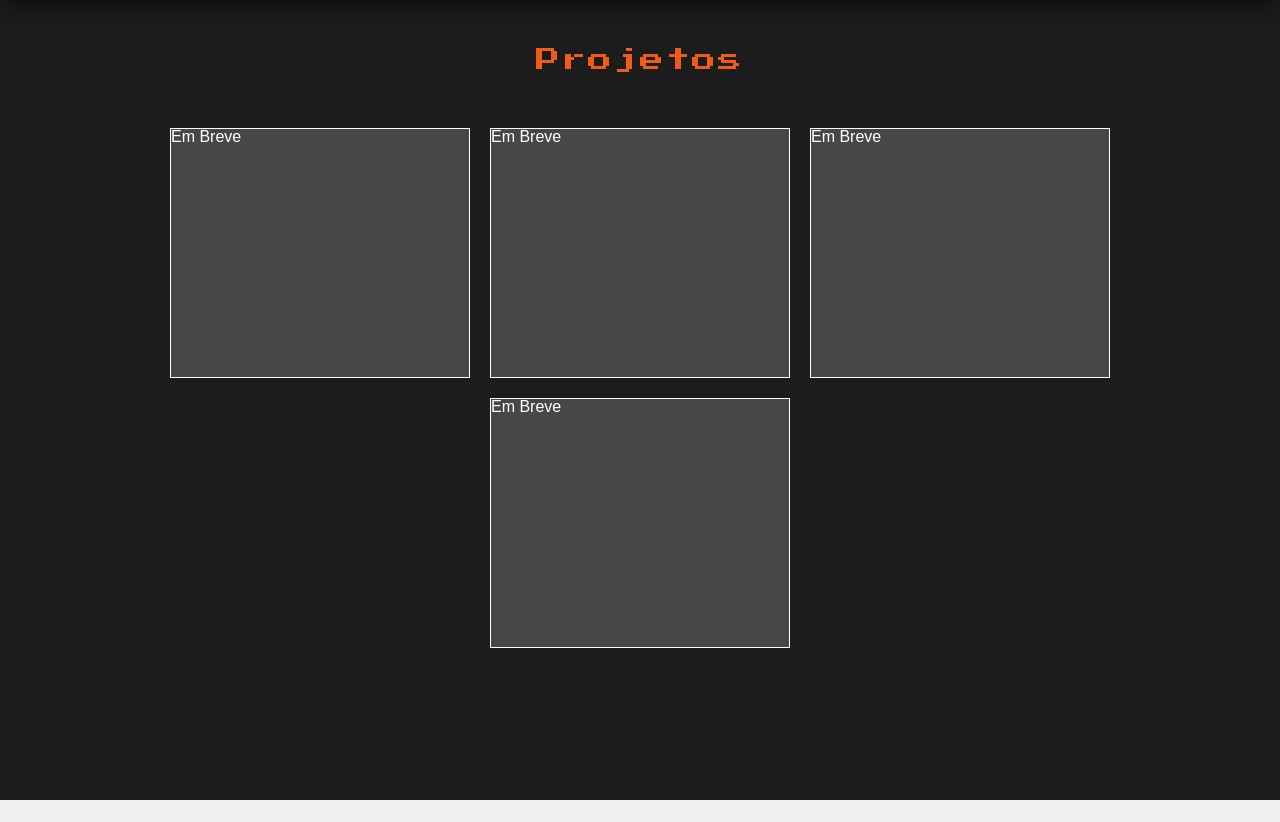
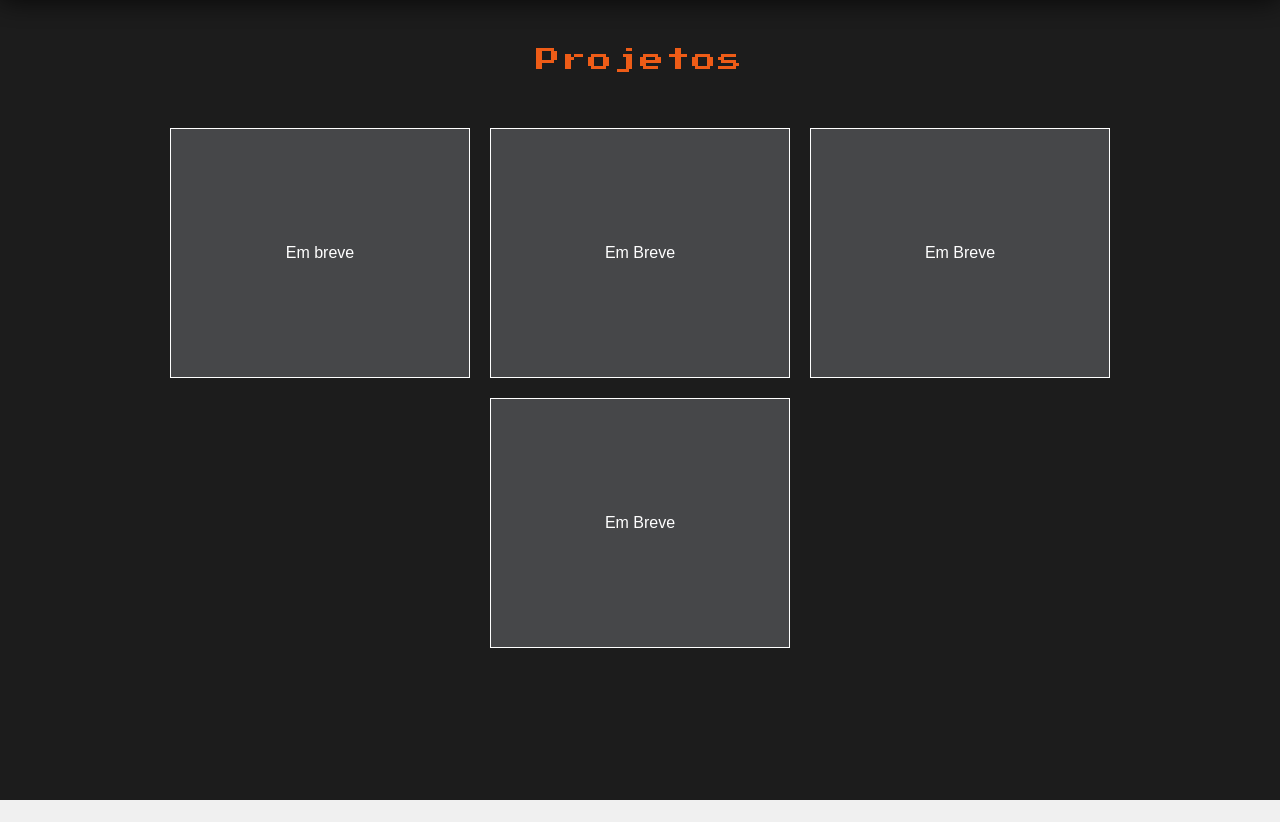
Before and after one commit to VictorCeSilva/Portfolio, a plain HTML site: page index.html in a window 1280 px wide. Shown: the part 1600-2422 px from the top of the page. Drawn offline with Linux system fonts and the light colour scheme.

Commit message:
alteração
Alteração básica de correção.

```diff
--- a/css/estilo_portifolio.css
+++ b/css/estilo_portifolio.css
@@ -20,7 +20,6 @@ html {
     scroll-behavior: smooth;
 
 }
-
 .section {
     box-sizing: border-box;
     height: 100vh;
@@ -143,7 +142,19 @@ html {
     background-color: #464749;
     width: 300px;
     height: 250px;
+    transition: .35s;
+    cursor:pointer;
+    text-align: center;
+    display: flex;
+    justify-content: center;
+    align-items: center;
 }
+.projetos:hover > :not(:hover) {
+    opacity: .4;
+    transform: scale(0.9);
+    filter: blur(2px);
+}
+
 
 .footer {
     background-color: #f0f0f0;
@@ -166,7 +177,6 @@ html {
     justify-content: center;
     flex-wrap: wrap;
     font-size: 15px;
-   /* color: #ffffffdc;*/
     gap: 15px;
     font-size: 30px;
 }
--- a/index.html
+++ b/index.html
@@ -89,7 +89,9 @@
 
             <div class="projetos">
 
-                <a class="card-projeto" href="notfound.html" title="Nome_Projeto" target="_blank" style="border: #fff .5px solid;"> Em Breve</a>
+                <a class="card-projeto" href="notfound.html" title="Nome_Projeto" target="_blank" style="border: #fff .5px solid;">
+                Em breve
+                </a>
 
                 <a class="card-projeto" href="notfound.html" title="Nome_Projeto" target="_blank" style="border: #fff .5px solid;"> Em Breve</a>
                 <a class="card-projeto" href="notfound.html" title="Nome_Projeto" target="_blank" style="border: #fff .5px solid;"> Em Breve</a>
```
Also changed, not shown: 1 other file.
